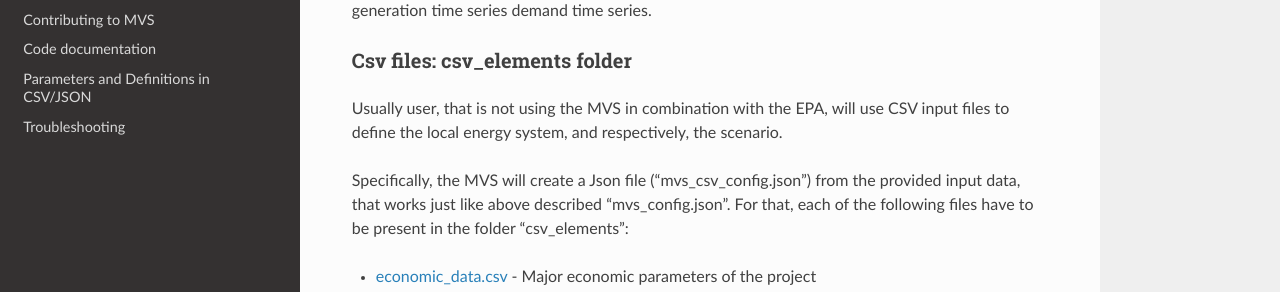
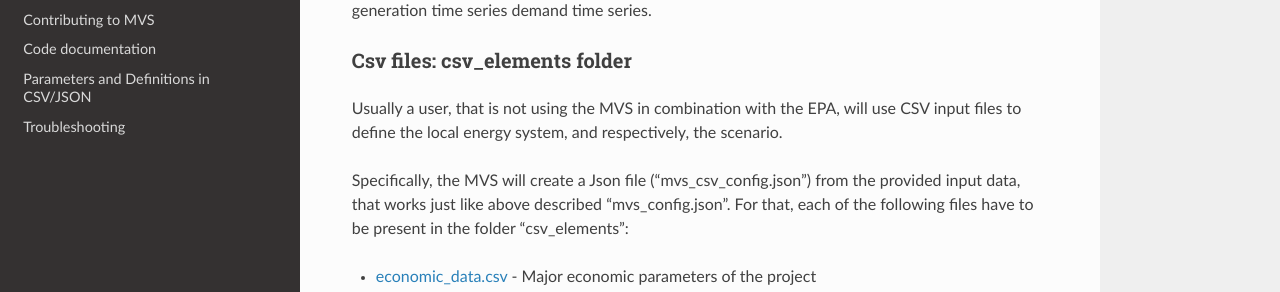
Before and after one commit to rl-institut/multi-vector-simulator, a Sphinx documentation site: the page built from docs/simulating_with_the_mvs.rst, in a window 1280 px wide and 900 px high, scrolled down 1103 px. Shown: the part 159-451 px from the top of the window. Built offline with Sphinx 7.4.7 and the Read the Docs theme 2.0.0, drawn with Linux system fonts in a browser that asks for light colours.

```diff
--- a/docs/simulating_with_the_mvs.rst
+++ b/docs/simulating_with_the_mvs.rst
@@ -46,7 +46,7 @@ This can include for example PV generation time series demand time series.
 Csv files: csv_elements folder
 ##############################
 
-Usually user, that is not using the MVS in combination with the EPA,
+Usually a user, that is not using the MVS in combination with the EPA,
 will use CSV input files to define the local energy system, and respectively, the scenario.
 
 Specifically, the MVS will create a Json file ("mvs_csv_config.json") from the provided input data,
```
